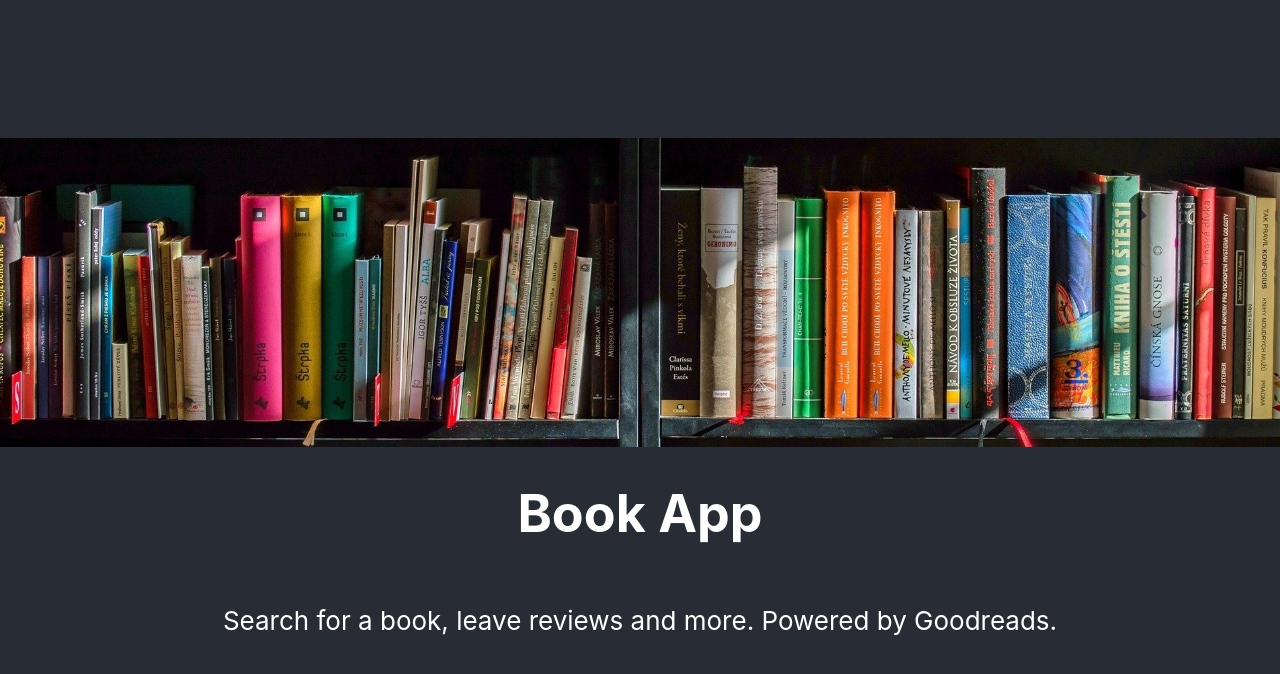
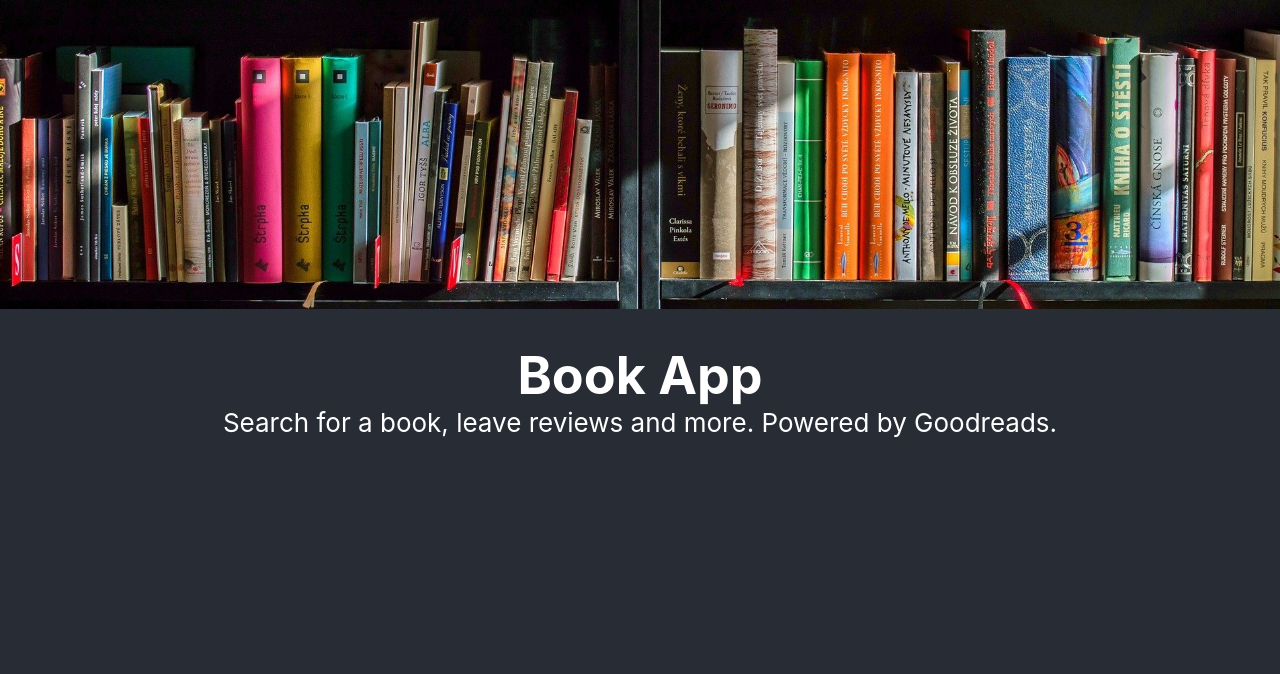
Before and after one commit to espoertner/project-app, a React (Create React App) app: page / in a window 1280 px wide. Shown: the top 674 px of the page. Built offline with nearby package versions, Linux system fonts and the light colour scheme.

Commit message:
adds header styles

```diff
--- a/src/App.css
+++ b/src/App.css
@@ -2,19 +2,8 @@
   text-align: center;
 }
 
-.App-logo {
-  height: 40vmin;
-  pointer-events: none;
-}
-
 .App-topper {
   width: 100%;
-}
-
-@media (prefers-reduced-motion: no-preference) {
-  .App-logo {
-    animation: App-logo-spin infinite 20s linear;
-  }
 }
 
 .App-header {
@@ -23,20 +12,14 @@
   display: flex;
   flex-direction: column;
   align-items: center;
-  justify-content: center;
   font-size: calc(10px + 2vmin);
   color: white;
 }
 
-.App-link {
-  color: #61dafb;
+p {
+  margin-top: 0;
 }
 
-@keyframes App-logo-spin {
-  from {
-    transform: rotate(0deg);
-  }
-  to {
-    transform: rotate(360deg);
-  }
+h1 {
+  margin-bottom: 0;
 }
```
